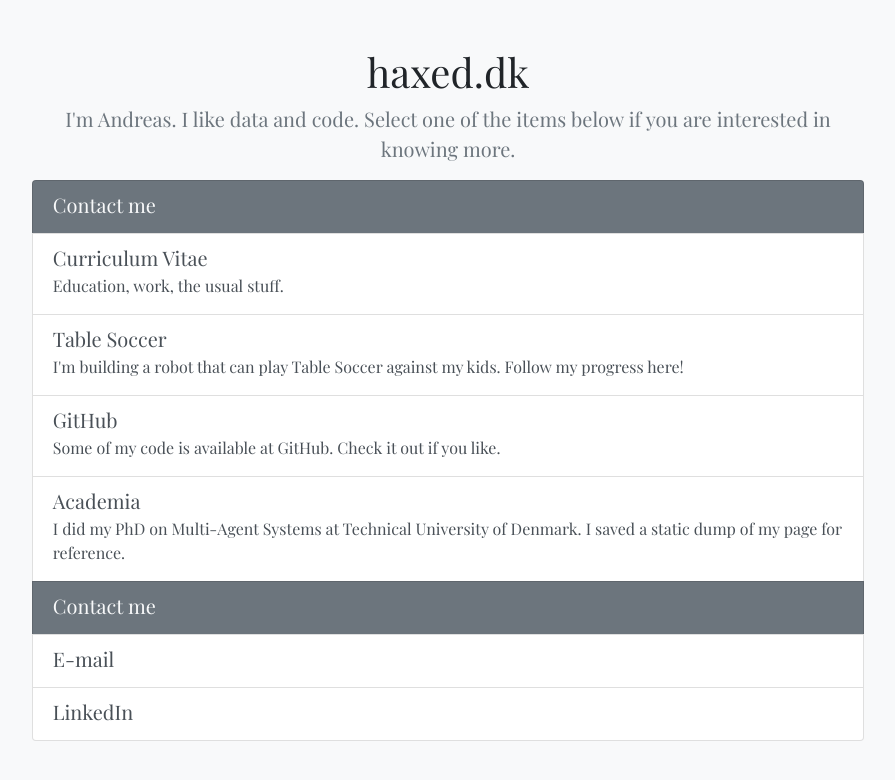
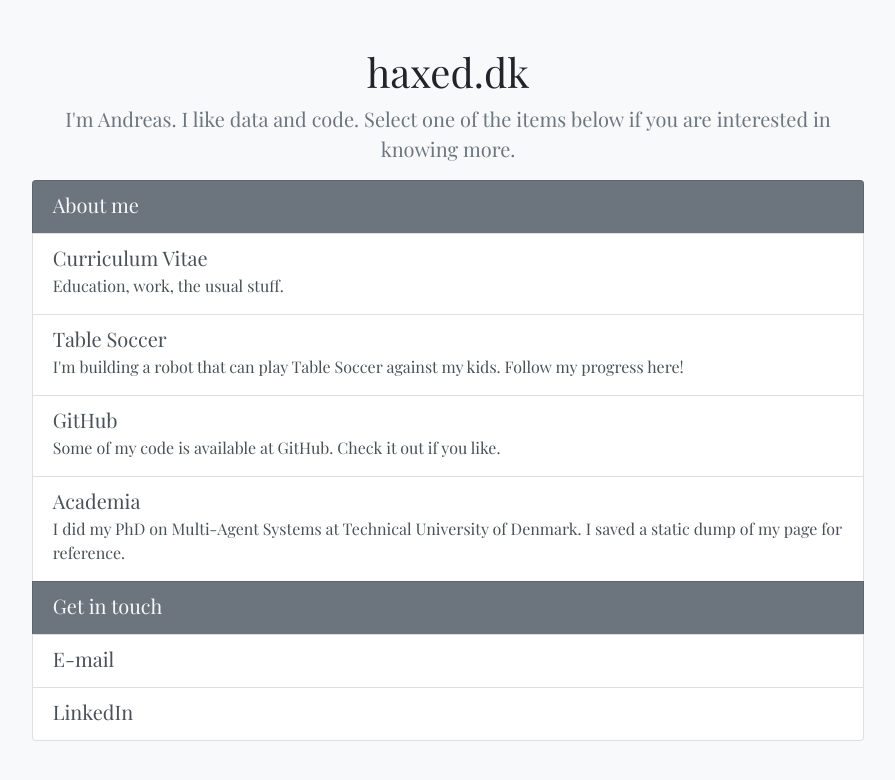
Before and after one commit to andreasschmidtjensen/andreasschmidtjensen.github.io, a Jekyll site: the page built from index.html, in a window 1280 px wide. Shown: the top 780 px of the page, without its empty margins (192-1087 px from the left). Built offline with Jekyll 4.4.1, drawn with Linux system fonts in a browser that asks for light colours; nearby versions of some CDN libraries.

Commit message:
fixed header

```diff
--- a/index.html
+++ b/index.html
@@ -9,7 +9,7 @@ title: haxed.dk
 <div class="list-group w-50 mx-auto">
 	<div class="list-group-item list-group-item-action flex-column align-items-start bg-secondary text-light">
 	  <div class="d-flex w-100 justify-content-between">
-	    <h5 class="mb-1">Contact me</h5>
+	    <h5 class="mb-1">About me</h5>
 	  </div>
 	</div>
 	<a href="/cv" class="list-group-item list-group-item-action flex-column align-items-start">
@@ -38,7 +38,7 @@ title: haxed.dk
 	</a>
 	<div class="list-group-item list-group-item-action flex-column align-items-start bg-secondary text-light">
 	  <div class="d-flex w-100 justify-content-between">
-	    <h5 class="mb-1">Contact me</h5>
+	    <h5 class="mb-1">Get in touch</h5>
 	  </div>
 	</div>
 	<a href="mailto:andreas.s.jensen@gmail.com" class="list-group-item list-group-item-action flex-column align-items-start">
```
